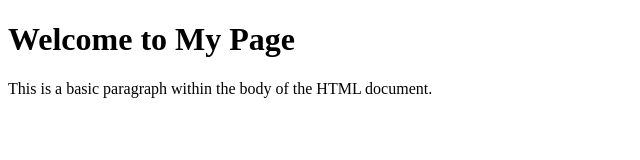
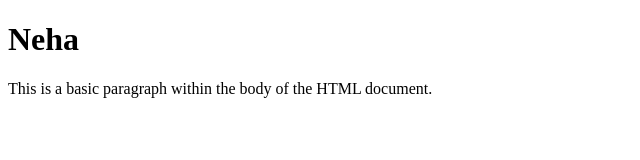
Before and after one commit to neha51920/nehababariya.github.io, a plain HTML site: page index.html in a window 1280 px wide. Shown: the whole page, without its empty margins (0-640 px from the left). Drawn offline with Linux system fonts and the light colour scheme.

Commit message:
Update index.html

```diff
--- a/index.html
+++ b/index.html
@@ -6,7 +6,7 @@
     <title>Page Title</title>
 </head>
 <body>
-    <h1>Welcome to My Page</h1>
+    <h1>Neha</h1>
     <p>This is a basic paragraph within the body of the HTML document.</p>
 </body>
 </html>
```
